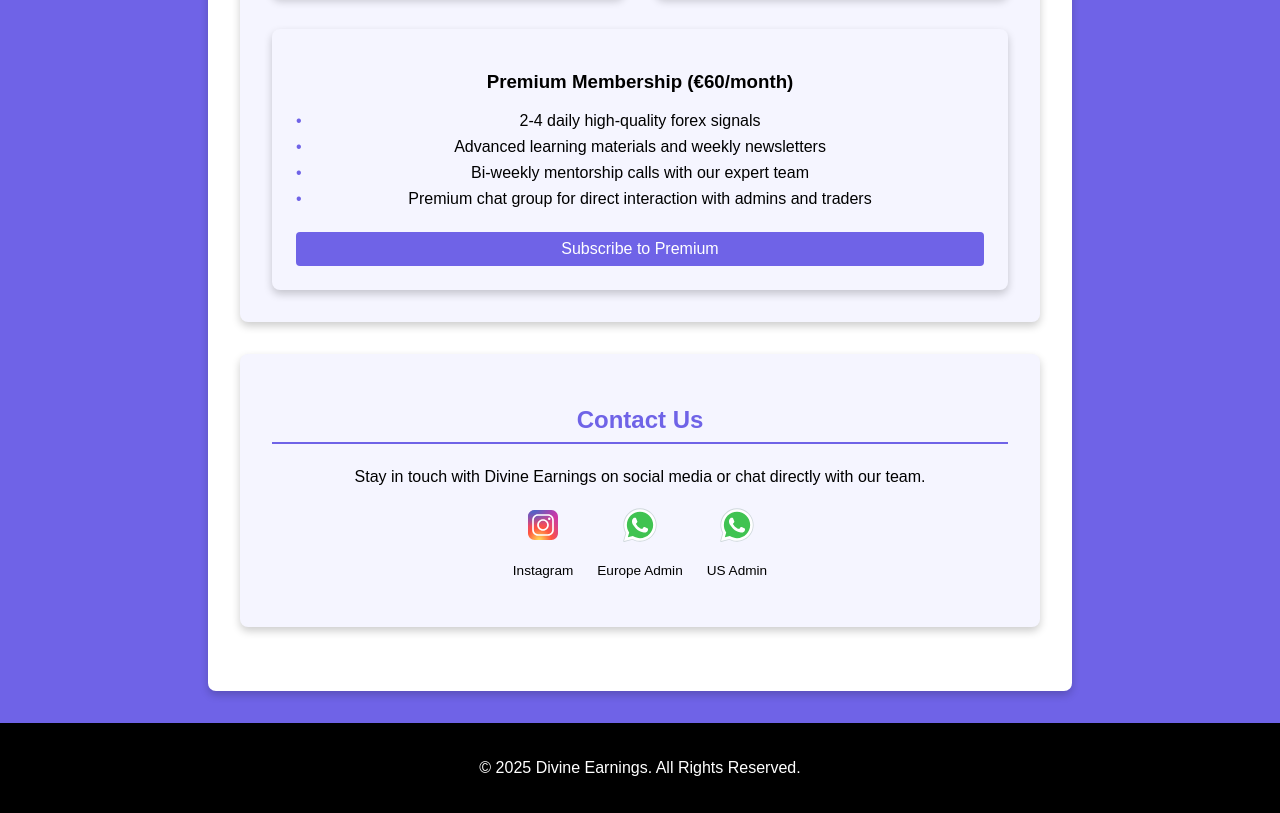
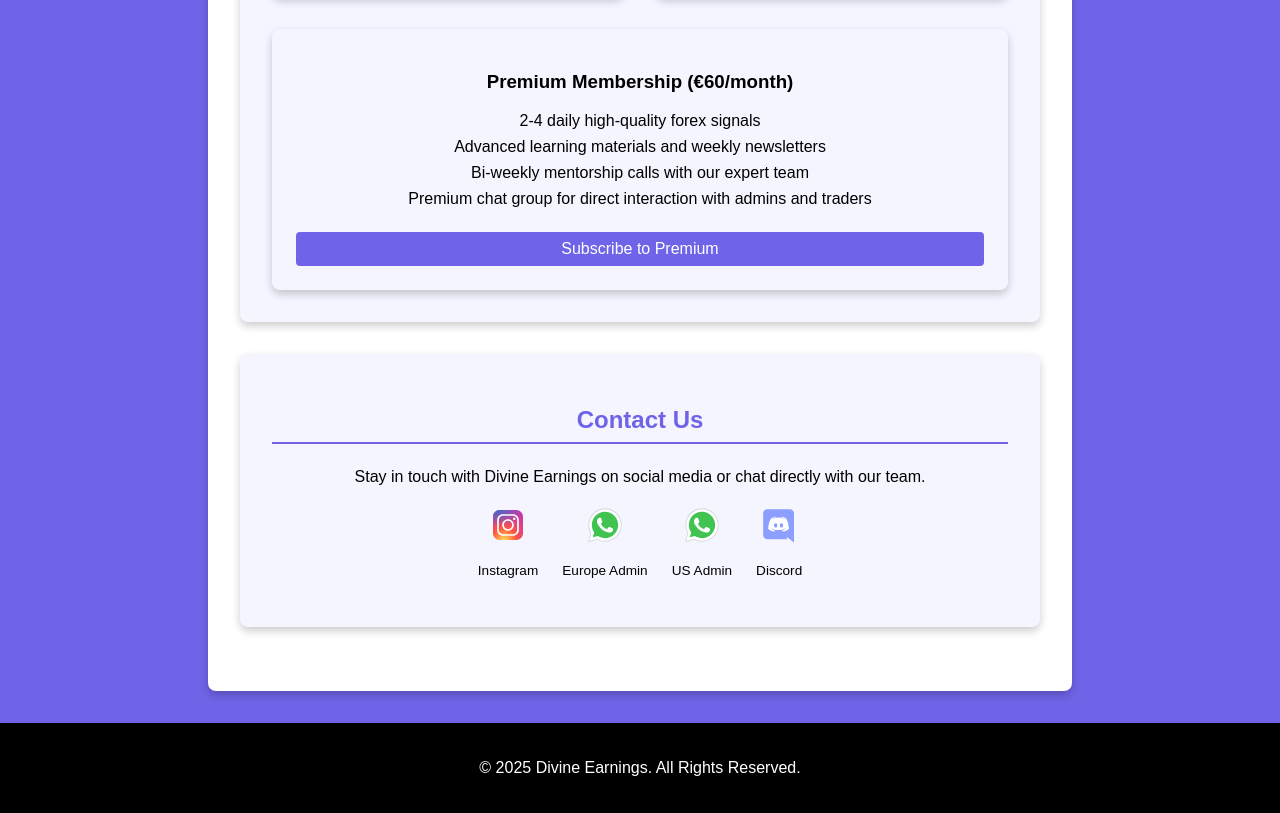
Before and after one commit to divineearnings/divine-earnings-website, a plain HTML site: page index.html in a window 1280 px wide. Shown: the part 1092-1905 px from the top of the page. Drawn offline with Linux system fonts and the light colour scheme.

Commit message:
Add files via upload

```diff
--- a/index.html
+++ b/index.html
@@ -101,6 +101,12 @@
                         </a>
                         <p>US Admin</p>
                     </div>
+                    <div class="social-item">
+                        <a href="https://discord.gg/4hB4vAec" target="_blank">
+                            <img src="images/discord.svg" alt="Discord Icon">
+                        </a>
+                        <p>Discord</p>
+                    </div>
                 </div>
             </section>
         </main>
--- a/style.css
+++ b/style.css
@@ -160,13 +160,9 @@ ul li {
     position: relative;
 }
 
-ul li:before {
-    content: "•";
-    color: #6F63E7;
-    position: absolute;
-    left: 0;
+.membership ul li:before {
+    content: "";
 }
-
 /* Buttons */
 a.btn {
     display: inline-block;
```
